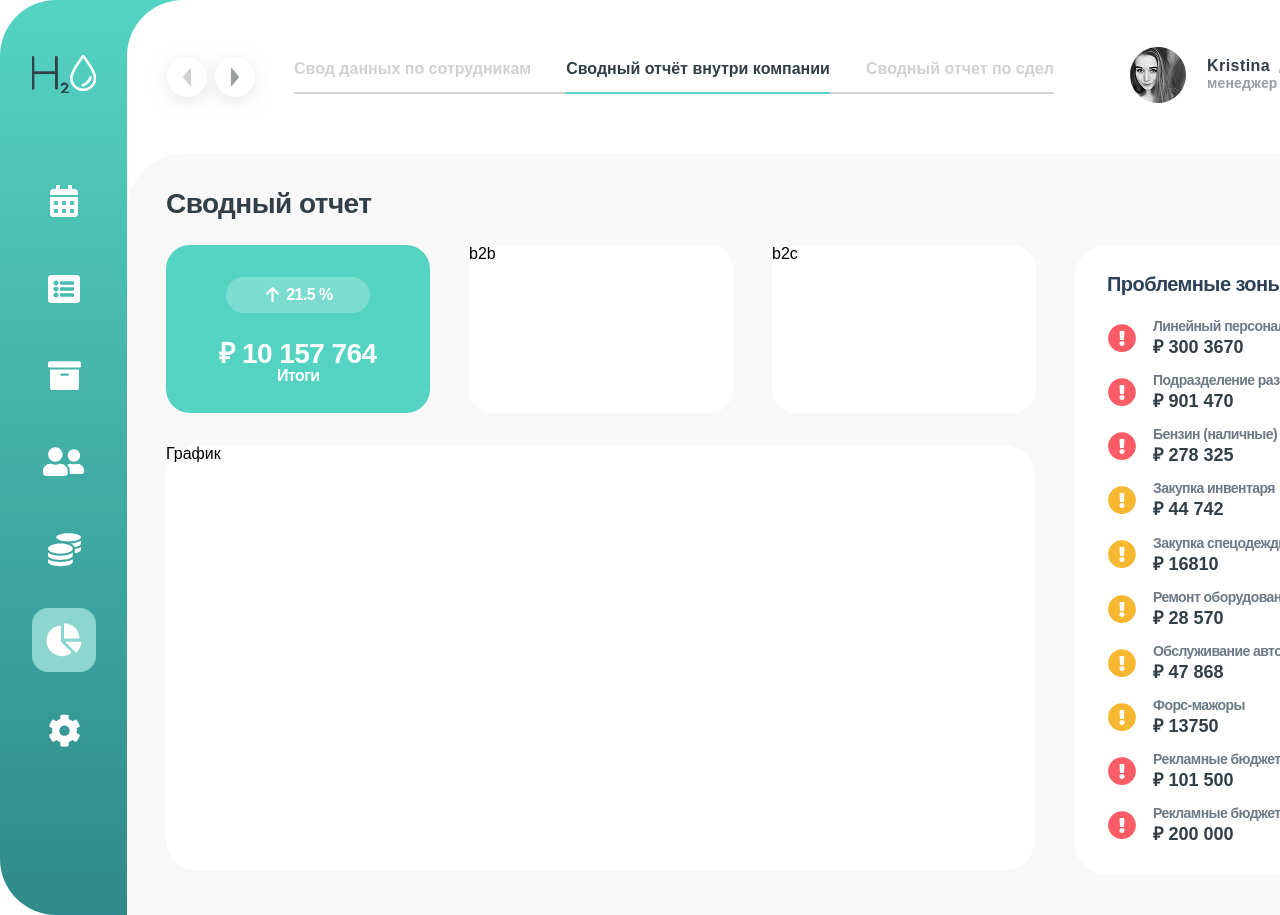
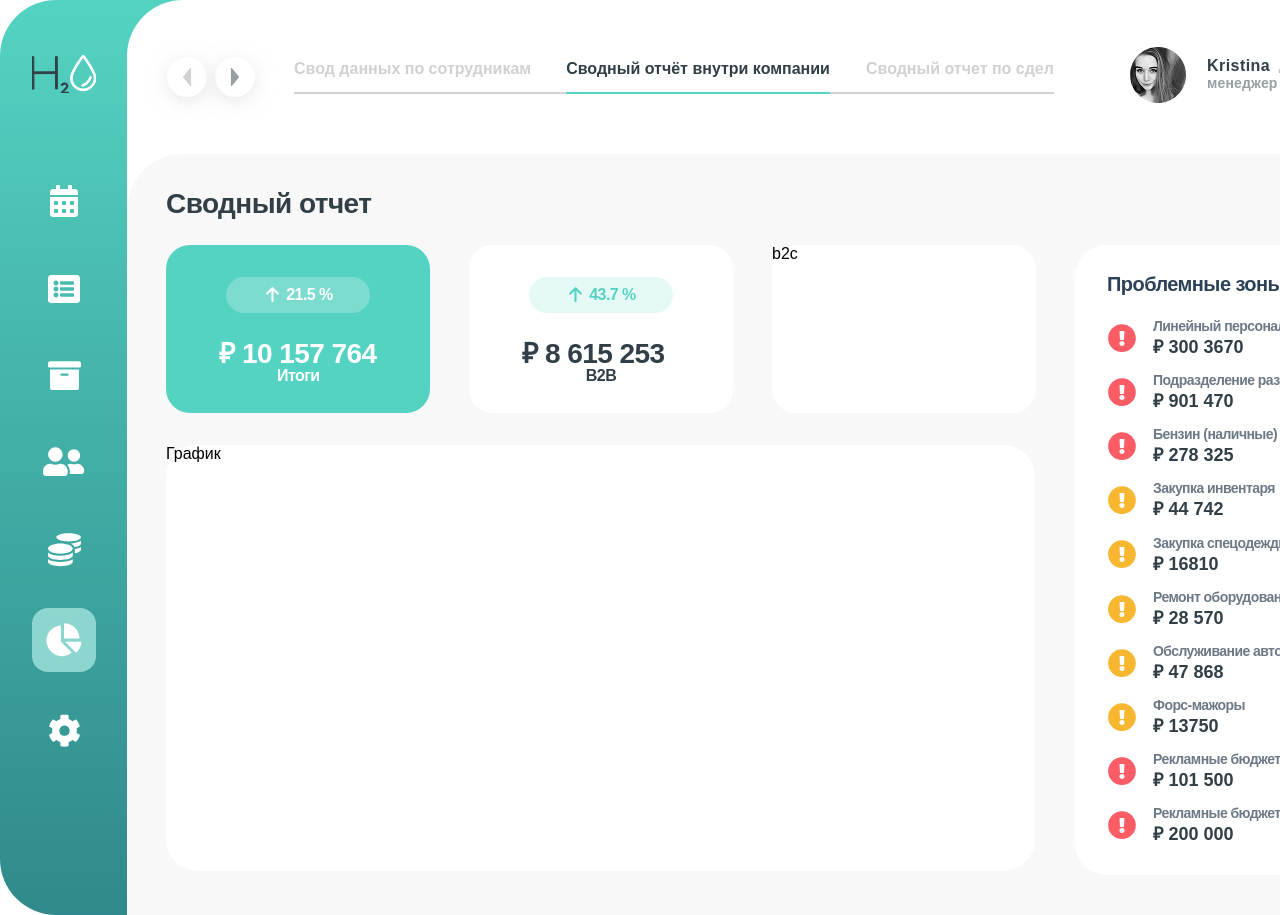
Before and after one commit to Sigizmund2012/h2o-test, a React (Vite) app: page / in a window 1280 px wide. Shown: the top 915 px of the page. Built offline with nearby package versions, Linux system fonts and the light colour scheme.

Commit message:
Create b2b component

```diff
--- /dev/null
+++ b/src/components/B2b/B2b.scss
@@ -0,0 +1,70 @@
+.b2b {
+  display: flex;
+  align-items: center;
+  flex-direction: column;
+  justify-content: flex-start;
+  width: 264px;
+  height: 168px;
+  border-radius: 24px;
+  background-color: #fff;
+
+  grid-area: b2b;
+  &__financial-direction {
+    display: flex;
+    align-items: center;
+    justify-content: center;
+    margin-top: 32px;
+    width: 144px;
+    height: 36px;
+    border-radius: 24px;
+    background-color: rgba(84, 211, 194, 0.15);
+  }
+  &__arrow {
+    margin: 0 4px 1px 0;
+    width: 19px;
+    height: 21px;
+    background-image: url("arrow-up-greene.svg");
+    background-position: center;
+    background-repeat: no-repeat;
+    letter-spacing: -0.56px;
+    font-weight: normal;
+    font-style: normal;
+    font-stretch: normal;
+    font-size: 17px;
+    line-height: 2.59;
+  }
+  &__percent {
+    color: #54d3c2;
+    text-align: left;
+    letter-spacing: -0.56px;
+    font-weight: 600;
+    font-style: normal;
+    font-stretch: normal;
+    font-size: 16px;
+    line-height: 2.75;
+  }
+  &__amount {
+    margin-top: 20px;
+    width: 158px;
+    height: 44px;
+    color: #323f47;
+    text-align: left;
+    letter-spacing: -0.56px;
+    font-weight: 600;
+    font-style: normal;
+    font-stretch: normal;
+    font-size: 28px;
+  }
+  &__total {
+    margin-top: -10px;
+    width: 42px;
+    height: 44px;
+    color: #323f47;
+    text-align: center;
+    letter-spacing: -0.56px;
+    font-weight: 600;
+    font-style: normal;
+    font-stretch: normal;
+    font-size: 16px;
+  }
+}
--- /dev/null
+++ b/src/components/B2b/B2b.tsx
@@ -0,0 +1,14 @@
+import "./B2b.scss";
+
+export default function B2b() {
+  return (
+    <div className="b2b">
+      <div className="b2b__financial-direction">
+        <div className="b2b__arrow"></div>
+        <div className="b2b__percent">43.7 %</div>
+      </div>
+      <div className="b2b__amount">₽ 8 615 253</div>
+      <div className="b2b__total">B2B</div>
+    </div>
+  );
+}
--- a/src/components/SummaryReport/SummaryReport.scss
+++ b/src/components/SummaryReport/SummaryReport.scss
@@ -26,15 +26,6 @@
 
   grid-area: heading;
 }
-
-.b2b {
-  width: 264px;
-  height: 168px;
-  border-radius: 24px;
-  background-color: #fff;
-
-  grid-area: b2b;
-}
 .b2c {
   width: 264px;
   height: 168px;
--- a/src/components/SummaryReport/SummaryReport.tsx
+++ b/src/components/SummaryReport/SummaryReport.tsx
@@ -1,4 +1,5 @@
 import Total from "../Total/Total";
+import B2b from "../B2b/B2b";
 import Problems from "../Problems/Problems";
 import "./SummaryReport.scss";
 export default function SummaryReport() {
@@ -6,7 +7,7 @@ export default function SummaryReport() {
     <div className="summary-report">
       <h1 className="heading">Сводный отчет</h1>
       <Total />
-      <div className="b2b">b2b</div>
+      <B2b />
       <div className="b2c">b2c</div>
       <Problems />
       <div className="graph">График</div>
```
Also changed, not shown: src/components/B2b/arrow-up-greene.svg (added).
